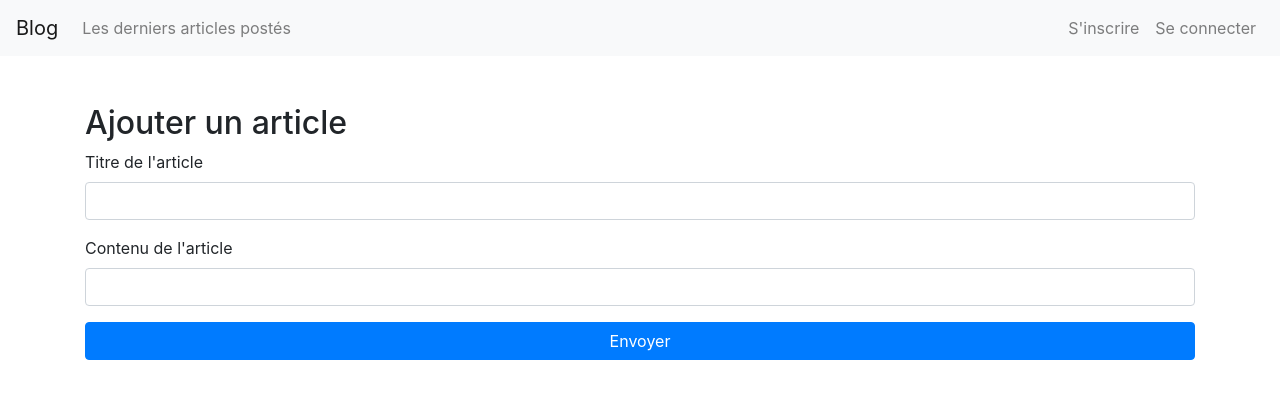
After one commit to Wabon95/blog, a PHP site: page /articles/add in a window 1280 px wide. The commit adds this page. Shown: the top 399 px of the page. Run offline with PHP 8.4, Linux system fonts and the light colour scheme; some libraries are stand-ins or nearby versions.

Commit message:
Article add, show, showall

```diff
--- /dev/null
+++ b/app/Controllers/ArticleController.php
@@ -0,0 +1,45 @@
+<?php
+
+namespace App\Controllers;
+
+use App\Models\Article;
+use Cocur\Slugify\Slugify;
+
+class ArticleController extends CoreController {
+
+    public function showAll() {
+        $this->render('article.showAll', [
+            'page_title' => 'Les derniers articles postés',
+            'articles' => Article::findAll()
+        ]);
+    }
+
+    public function show($articleTitle) {
+
+        // TODO: trouver un système pour que cette merde se fasse automatiquement
+        $articleTitle = str_replace('-', ' ', $articleTitle); // Modification du slug dans l'url, pour pouvoir appeller la fonction suivante et qu'elle matche avec une entrée en BDD
+        $article = Article::findByTitle($articleTitle);
+        // TODO: trouver un système pour que cette merde se fasse automatiquement
+
+        $this->render('article.show', [
+            'page_title' => 'Article',
+            'article' => Article::findByTitle($articleTitle)
+        ]);
+    }
+
+    public function add() {
+        if ($_POST) {
+            $article = new Article();
+            $article
+                ->setTitle($_POST['inputTitle'])
+                ->setContent($_POST['inputContent'])
+            ;
+            $article->insert();
+            $slugify = new Slugify();
+            $this->redirect('/articles/' . $slugify->slugify($article->getTitle()));
+        }
+        $this->render('article.add', [
+            'page_title' => 'Ajouter un article'
+        ]);
+    }
+}
--- a/app/Routes.php
+++ b/app/Routes.php
@@ -44,4 +44,24 @@ $router->map('GET', '/logout', [
     'Logout'
 );
 
+$router->map('GET', '/articles', [
+    'controller' => 'App\Controllers\ArticleController',
+    'method' => 'showAll'
+    ],
+    'showArticles'
+);
+
+$router->map('GET|POST', '/articles/add', [
+    'controller' => 'App\Controllers\ArticleController',
+    'method' => 'add'
+    ],
+    'addArticle'
+);
+$router->map('GET', '/articles/[*:articleTitle]', [
+    'controller' => 'App\Controllers\ArticleController',
+    'method' => 'show'
+    ],
+    'showArticle'
+);
+
 return $router;
--- /dev/null
+++ b/app/views/article/add.php
@@ -0,0 +1,16 @@
+<h2><?= $page_title ?></h2>
+
+<form action="/articles/add" method="post">
+
+    <div class="form-group">
+        <label for="inputTitle">Titre de l'article</label>
+        <input type="text" class="form-control" id="inputTitle" name="inputTitle">
+    </div>
+
+    <div class="form-group">
+        <label for="inputContent">Contenu de l'article</label>
+        <input type="text" class="form-control" id="inputContent" name="inputContent">
+    </div>
+
+    <button class="btn btn-primary btn-block mt-3" type="submit">Envoyer</button>
+</form>
--- /dev/null
+++ b/app/views/article/show.php
@@ -0,0 +1,4 @@
+<h2><?= $page_title ?></h2>
+
+<?php
+dump($article);
--- a/app/views/header.php
+++ b/app/views/header.php
@@ -23,7 +23,7 @@
             <div class="collapse navbar-collapse" id="navbar">
                 <ul class="navbar-nav mr-auto">
                     <li class="nav-item">
-                        <a class="nav-link" href="/">Les derniers articles postés</a>
+                        <a class="nav-link" href="/articles">Les derniers articles postés</a>
                     </li>
                 </ul>
                 <ul class="navbar-nav ml-auto">
--- a/app/views/user/login.php
+++ b/app/views/user/login.php
@@ -1,5 +1,3 @@
-<div class="container">
-
 <form id="form-signin" action="/login" method="post">
     <h2><?= $page_title ?></h2>
     <!-- <label for="inputEmail" class="sr-only">Adresse email</label> -->
@@ -10,5 +8,3 @@
 
     <button class="btn btn-primary btn-block mt-3" type="submit">Se connecter</button>
 </form>
-
-</div>
--- a/app/views/user/signup.php
+++ b/app/views/user/signup.php
@@ -1,17 +1,11 @@
-<div class="container">
-
 <form id="form-signin" action="/sign_up" method="post">
     <h2><?= $page_title ?></h2>
-        <!-- <label for="inputEmail" class="sr-only">Adresse email</label> -->
     <input type="email" id="inputEmail" name="inputEmail" class="form-control mb-3" placeholder="Veuillez renseigner votre adresse email" required autofocus>
 
-        <!-- <label for="inputPassword" class="sr-only">Mot de passe</label> -->
     <input type="password" id="inputPassword" name="inputPassword" class="form-control" placeholder="Veuillez renseigner votre mot de passe" required>
     <small class="text-muted">Minimum de 8 caractères</small>
 
     <button class="btn btn-primary btn-block mt-3" type="submit">S'inscrire</button>
 </form>
 
-</div>
-
 <script src="/js/signup.js"></script>
--- a/composer.json
+++ b/composer.json
@@ -1,7 +1,8 @@
 {
     "require": {
         "altorouter/altorouter": "^2.0",
-        "symfony/var-dumper": "^5.0"
+        "symfony/var-dumper": "^5.0",
+        "cocur/slugify": "^4.0"
     },
     "autoload": {
         "psr-4": {
```
Also changed, not shown: app/Models/Article.php (+34 -5 lines), app/Models/User.php (+8 -0 lines), app/views/article/showAll.php (added, +7 -0 lines), 1 other file. Lines whose indentation alone changed are shown as unchanged.
